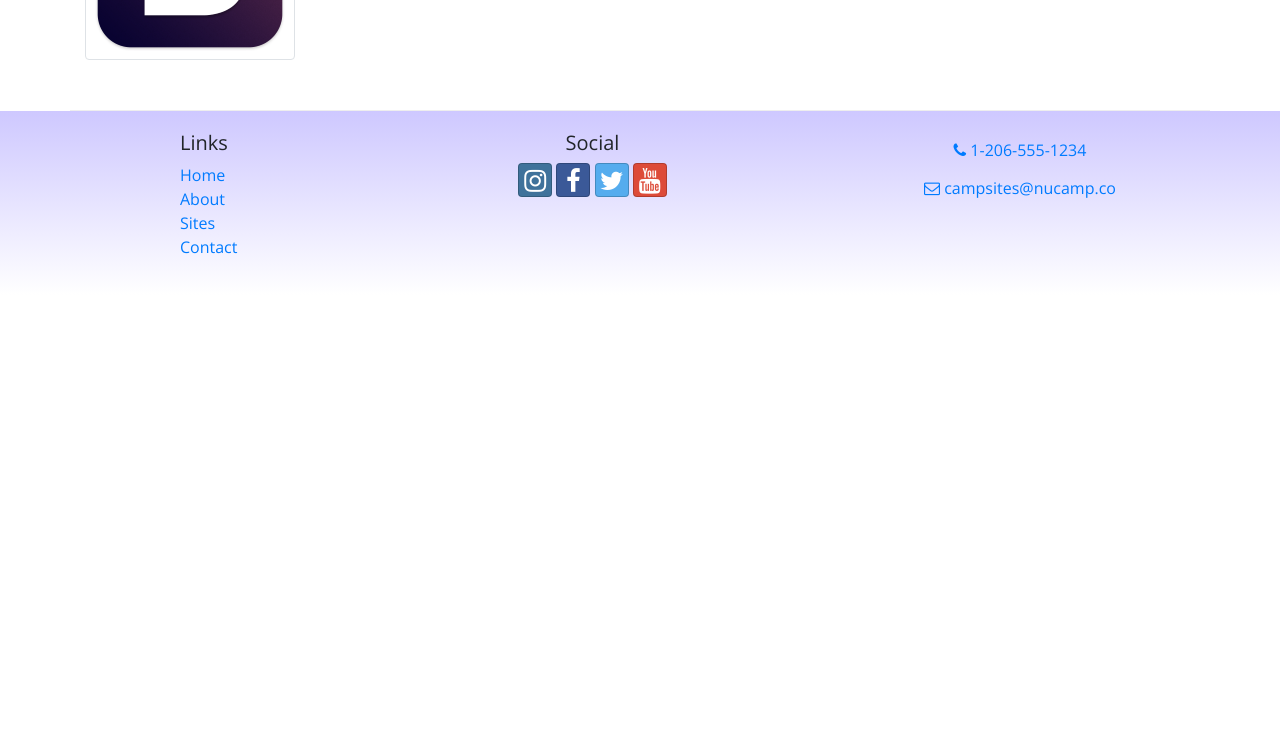
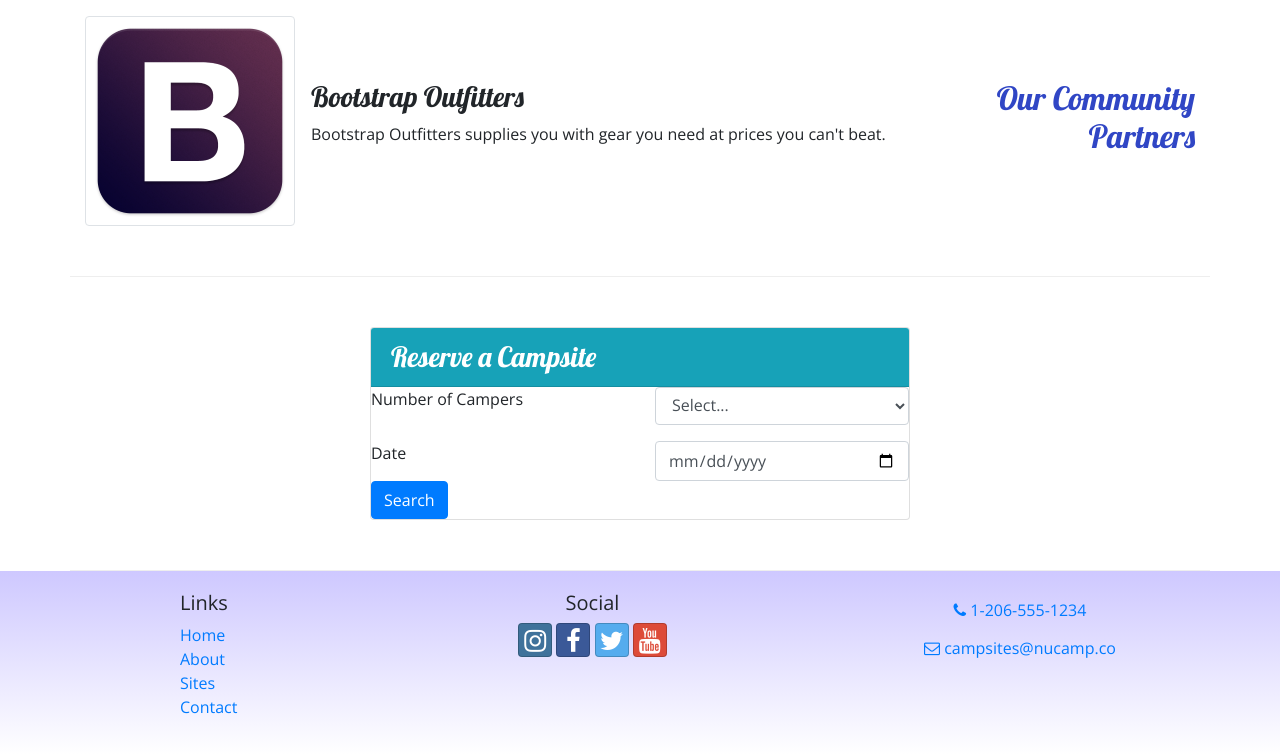
Before and after one commit to Jgarnes/NuCampsite, a website: page index.html in a window 1280 px wide. Shown: the part 1038-1792 px from the top of the page. Before the commit the page ends 1333 px from the top, so only its background shows below. Drawn offline with nearby package versions, Linux system fonts and the light colour scheme.

Commit message:
Week 2 Assignment

```diff
--- a/index.html
+++ b/index.html
@@ -33,8 +33,12 @@
 
               <h1>NuCamp</h1>
               <h2>a better way to camp</h2>
+            </div>
+            <div class="col col-md-4 col-xl-2">
+             <a href="#reserveForm"> <button type="button" class="btn btn-primary mt-4 ">Reserve Campsite</button></a>
+            </div>
 
-            </div>
+
           </div>
         </div>
     </header>
@@ -79,11 +83,18 @@
              <div class="col-sm-4 col-md-3">
                 <h2>Featured Campsites</h2>
              </div>
+
            <div class="col">
-              <h3>React Lake Campground</h3>
-              <p class="d-none d-sm-block">Nestled in the foothills of the Chrome Mountains, this campground on the shores of the pristine React Lake is a favorite for fly fishers.</p>
-           </div>
-        </div>
+             <div class="media">
+              <div class="media-body align-self-center">
+                <h3>React Lake Campground</h3>
+                <p class="d-none d-sm-block">Nestled in the foothills of the Chrome Mountains, this campground on the shores of the pristine React Lake is a favorite for fly fishers.</p>
+              </div>
+                <img class="d-flex ml-3 img-thumbnail" src="img/react-lake-thumb.jpg" alt="React lake" />
+               </div>
+              </div>
+            </div>
+
 
         <div class="row row-content align-items-center">
              <div class="col-sm-4 order-sm-last col-md-3">
@@ -100,6 +111,46 @@
               </div>
             </div>
           </div>
+        <div class="row row-content">
+          <div class="col col-sm-6 mx-auto">
+            <div class="card">
+              <h3 class="card-header bg-info text-white">Reserve a Campsite</h3>
+              <div clas="card-body">
+                <form id="reserveForm">
+                  <div class="row form-group">
+                    <label for="numCampers" class="col col-sm-6">Number of Campers</label>
+                      <div class="col">
+                        <select name="numCampers" id="numCampers" class="form-control">
+                          <option selected>Select...</option>
+                          <option value="1">1</option>
+                          <option value="2">2</option>
+                          <option value="3">3</option>
+                          <option value="4">4</option>
+                          <option value="5">5</option>
+                          <option value="6">6</option>
+                        </select>
+                      </div>
+                    </div>
+
+                    <div class="row">
+                      <label for="date" class="col col-sm-6">Date</label>
+                      <div class="col col-sm-6">
+                        <input class="form-control" id="date" name="date" type="date" placeholder="mm/dd/yyyy">
+                      </div>
+                    </div>
+
+                    <div class="row">
+                      <div class="col">
+                        <button type="submit" class="btn btn-primary">Search</button>
+                      </div>
+                    </div>
+                    </form>
+                  </div>
+              </div>
+            </div>
+          </div>
+        </div>
+
         </div>
 
     <footer class="site-footer">
```
